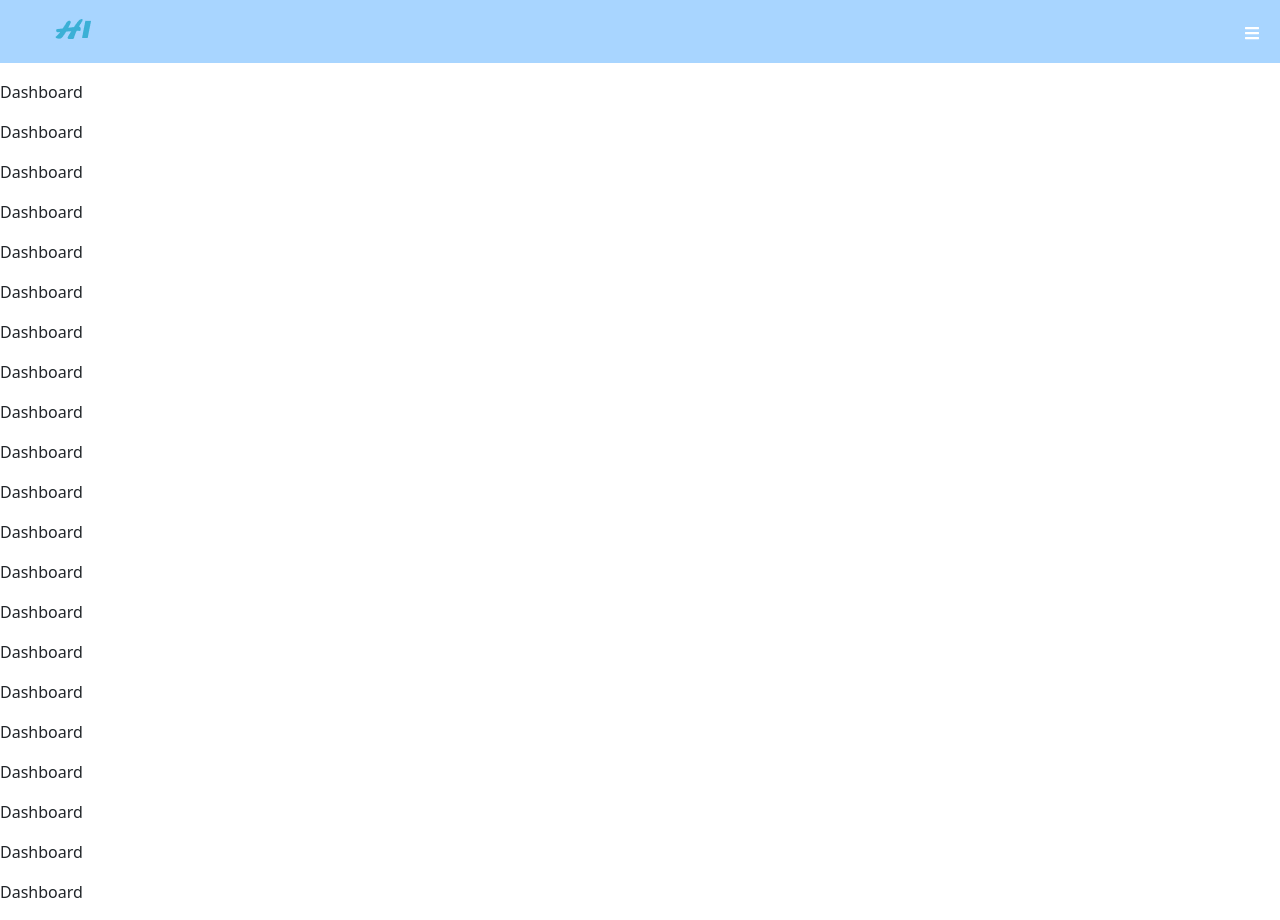
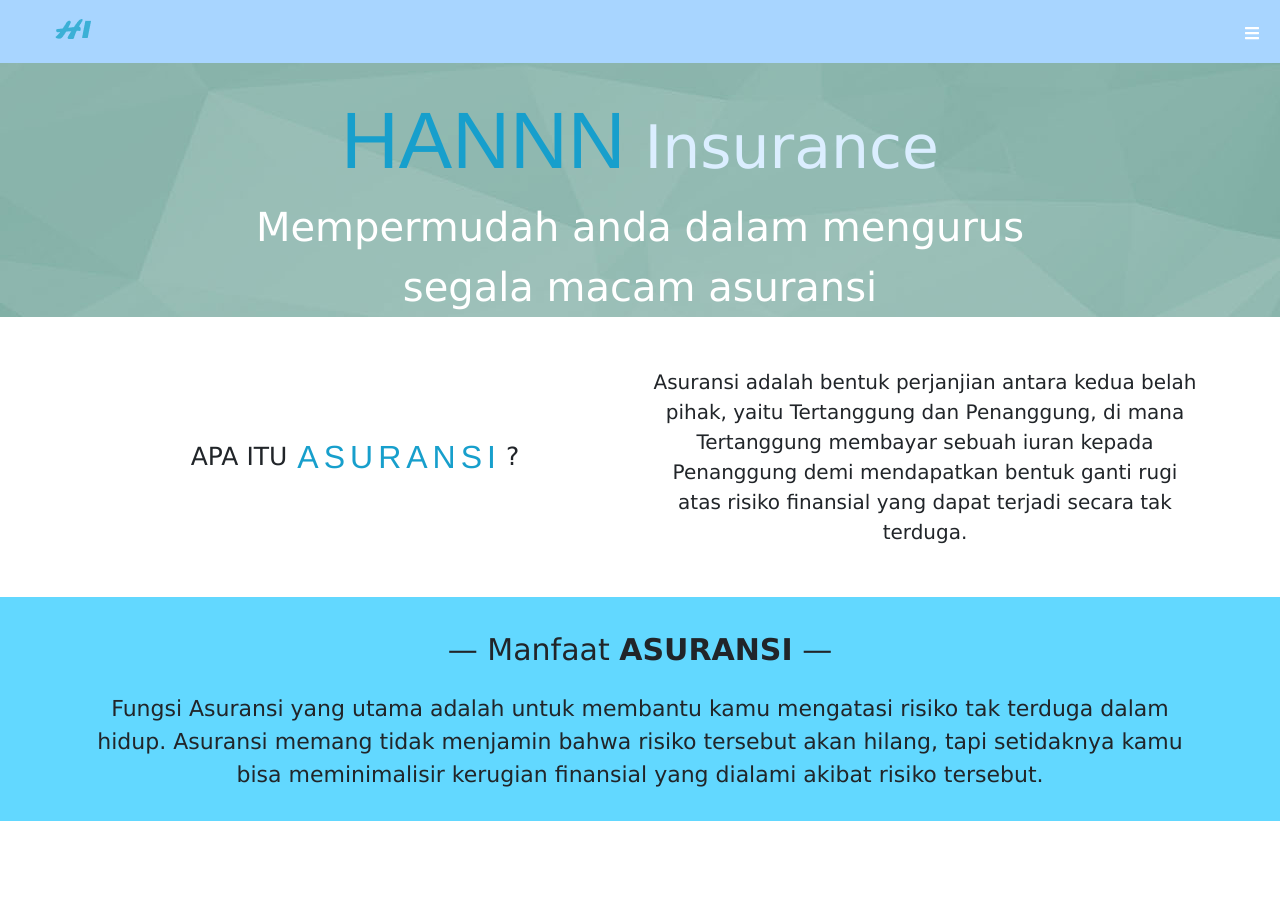
Before and after one commit to farhanmail/hannn-insurance, a Next.js app: page / in a window 1280 px wide. After the commit the page ends 821 px from the top, so only its background shows below. Built offline with nearby package versions, Linux system fonts and the light colour scheme.

Commit message:
add page dashboard

```diff
--- a/pages/index.js
+++ b/pages/index.js
@@ -1,33 +1,59 @@
+import Image from "next/image";
 import Header from "../components/header";
-import styles from "../styles/Home.module.css";
+import Bg from "../assets/img/Background-asuransi.jpg";
 
 export default function Home() {
   return (
     <div>
       <Header />
-      <p>Dashboard</p>
-      <p>Dashboard</p>
-      <p>Dashboard</p>
-      <p>Dashboard</p>
-      <p>Dashboard</p>
-      <p>Dashboard</p>
-      <p>Dashboard</p>
-      <p>Dashboard</p>
-      <p>Dashboard</p>
-      <p>Dashboard</p>
-      <p>Dashboard</p>
-      <p>Dashboard</p>
-      <p>Dashboard</p>
-      <p>Dashboard</p>
-      <p>Dashboard</p>
-      <p>Dashboard</p>
-      <p>Dashboard</p>
-      <p>Dashboard</p>
-      <p>Dashboard</p>
-      <p>Dashboard</p>
-      <p>Dashboard</p>
-      <p>Dashboard</p>
-      <p>Dashboard</p>
+      <div className="body">
+        <div className="content-1">
+          <h1 className="style-content-1">
+            <span className="style-content-1-a">HANNN</span> Insurance
+          </h1>
+          <div className="container">
+            <div className="style-content-1-b">
+              Mempermudah anda dalam mengurus
+            </div>
+            <div className="style-content-1-b">segala macam asuransi</div>
+          </div>
+        </div>
+        <div className="container">
+          <div className="style-content-2">
+            <div className="row">
+              <div className="col">
+                <div className="style-content-2-a">
+                  APA ITU <span className="style-content-2-b"> ASURANSI </span>{" "}
+                  ?
+                </div>
+              </div>
+              <div className="col">
+                <div className="style-content-2-c">
+                  Asuransi adalah bentuk perjanjian antara kedua belah pihak,
+                  yaitu Tertanggung dan Penanggung, di mana Tertanggung membayar
+                  sebuah iuran kepada Penanggung demi mendapatkan bentuk ganti
+                  rugi atas risiko finansial yang dapat terjadi secara tak
+                  terduga.
+                </div>
+              </div>
+            </div>
+          </div>
+        </div>
+        <div className="style-content-3">
+          <div className="container">
+            <div className="style-content-3-a">
+              — Manfaat <strong>ASURANSI</strong> —
+            </div>
+            <div className="style-content-3-b">
+              Fungsi Asuransi yang utama adalah untuk membantu kamu mengatasi
+              risiko tak terduga dalam hidup. Asuransi memang tidak menjamin
+              bahwa risiko tersebut akan hilang, tapi setidaknya kamu bisa
+              meminimalisir kerugian finansial yang dialami akibat risiko
+              tersebut.
+            </div>
+          </div>
+        </div>
+      </div>
     </div>
   );
 }
--- a/styles/globals.css
+++ b/styles/globals.css
@@ -91,3 +91,90 @@ a {
   padding-left: 35px;
   padding-top: 2px;
 }
+
+.body {
+  padding-top: 63px;
+}
+
+.content-1 {
+  text-align: center;
+  justify-content: center;
+  background: url(../assets/img/Background-asuransi.jpg) no-repeat top center;
+  height: auto;
+  padding-top: 30px;
+}
+
+.style-content-1,
+h1 {
+  color: #dbeeff;
+  font-size: 60px;
+  font-family: "Lucida Sans", "Lucida Sans Regular", "Lucida Grande",
+    "Lucida Sans Unicode", Geneva, Verdana, sans-serif;
+}
+
+.style-content-1-a {
+  font-size: 80px;
+  color: #179fcc;
+  font-family: "Franklin Gothic Medium", "Arial Narrow", Arial, sans-serif;
+}
+
+.style-content-1-b {
+  color: #ffffff;
+  font-size: 40px;
+  font-family: "Lucida Sans", "Lucida Sans Regular", "Lucida Grande",
+    "Lucida Sans Unicode", Geneva, Verdana, sans-serif;
+}
+
+.bg-style {
+  position: absolute;
+  font-family: "Franklin Gothic Medium", "Arial Narrow", Arial, sans-serif;
+}
+
+.style-content-2 {
+  margin-top: 50px;
+  margin-bottom: 50px;
+}
+
+.style-content-2-a {
+  font-size: 25px;
+  height: 100%;
+  display: flex;
+  justify-content: center;
+  align-items: center;
+  font-family: "Lucida Sans", "Lucida Sans Regular", "Lucida Grande",
+    "Lucida Sans Unicode", Geneva, Verdana, sans-serif;
+}
+
+.style-content-2-b {
+  padding-left: 10px;
+  padding-right: 5px;
+  letter-spacing: 5px;
+  font-size: 32px;
+  color: #179fcc;
+  font-family: "Franklin Gothic Medium", "Arial Narrow", Arial, sans-serif;
+}
+
+.style-content-2-c {
+  text-align: center;
+  font-size: 20px;
+  font-family: "Lucida Sans", "Lucida Sans Regular", "Lucida Grande",
+    "Lucida Sans Unicode", Geneva, Verdana, sans-serif;
+}
+
+.style-content-3 {
+  background: #62d8ff;
+  font-family: "Lucida Sans", "Lucida Sans Regular", "Lucida Grande",
+    "Lucida Sans Unicode", Geneva, Verdana, sans-serif;
+}
+.style-content-3-a {
+  padding-top: 30px;
+  font-size: 30px;
+  text-align: center;
+}
+
+.style-content-3-b {
+  padding-top: 20px;
+  font-size: 22px;
+  text-align: center;
+  padding-bottom: 30px;
+}
```
Also changed, not shown: assets/img/Background-asuransi.jpg (added).
